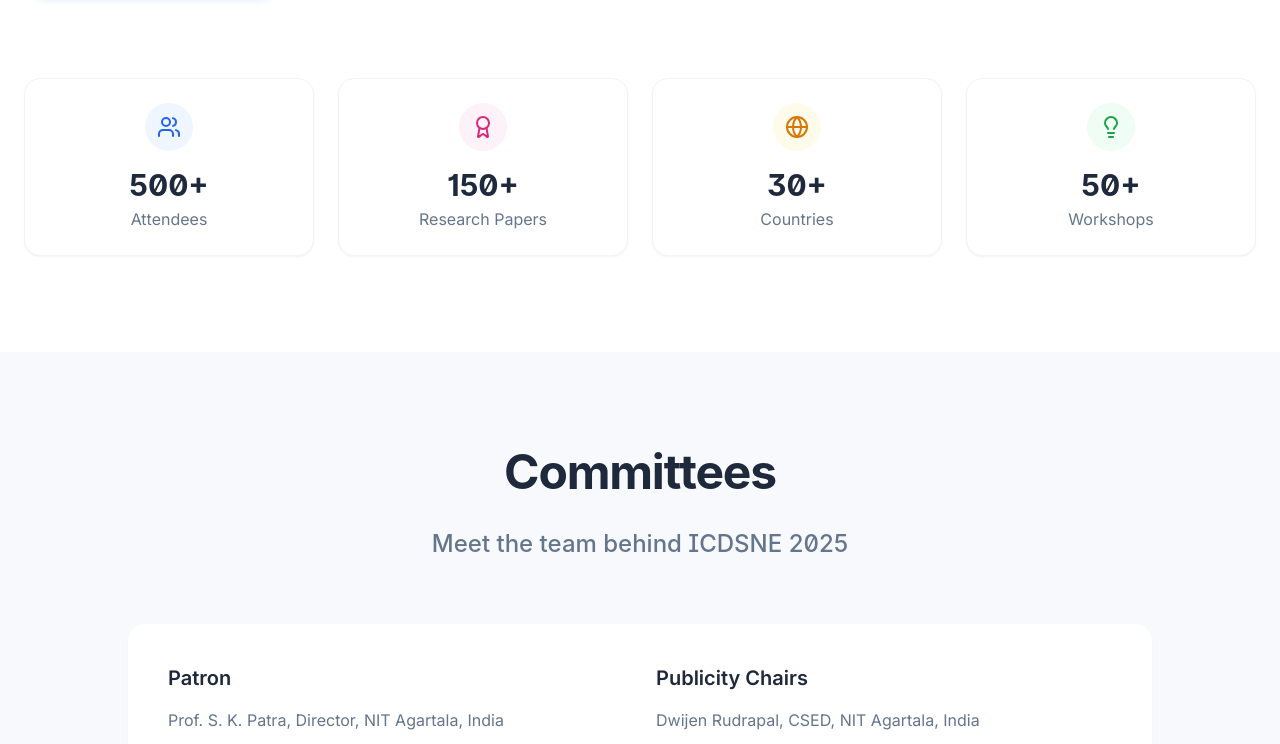
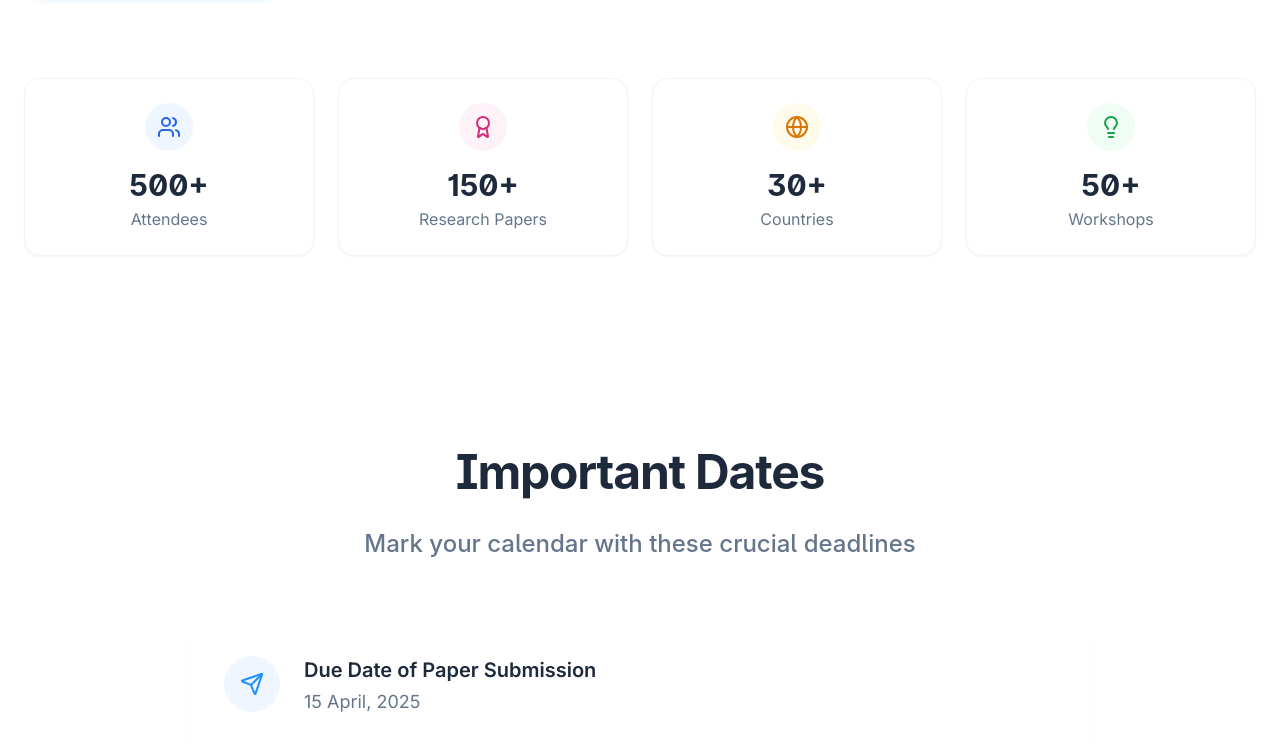
Before and after one commit to chhaveesh/icdsne-2025, a React (Vite) app: page / in a window 1280 px wide. Shown: the part 2022-2766 px from the top of the page. Built offline with nearby package versions, Linux system fonts and the light colour scheme; a web font is replaced by a local one.

Commit message:
Rearrange sections
Move the Committees section to come after the Contact section.

```diff
--- a/src/pages/Index.tsx
+++ b/src/pages/Index.tsx
@@ -50,13 +50,13 @@ const Index = () => {
       <main className="flex-grow">
         <Hero />
         <About />
-        <Committees />
         <ImportantDates />
         <CallForPapers />
         <Speakers />
         <Schedule />
         <Registration />
         <Contact />
+        <Committees />
       </main>
 
       <Footer />
```
